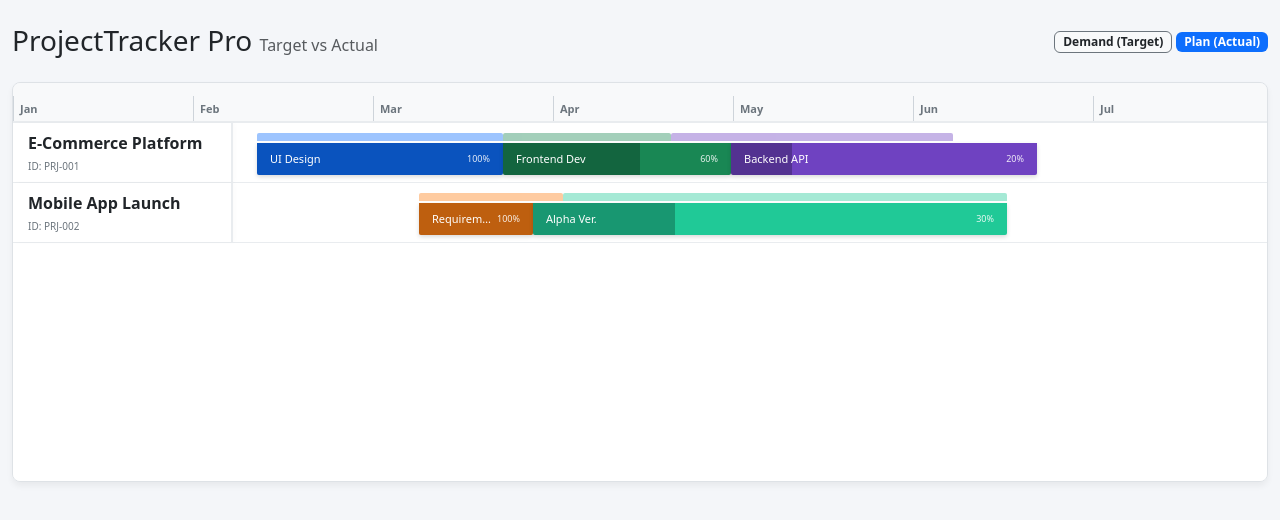
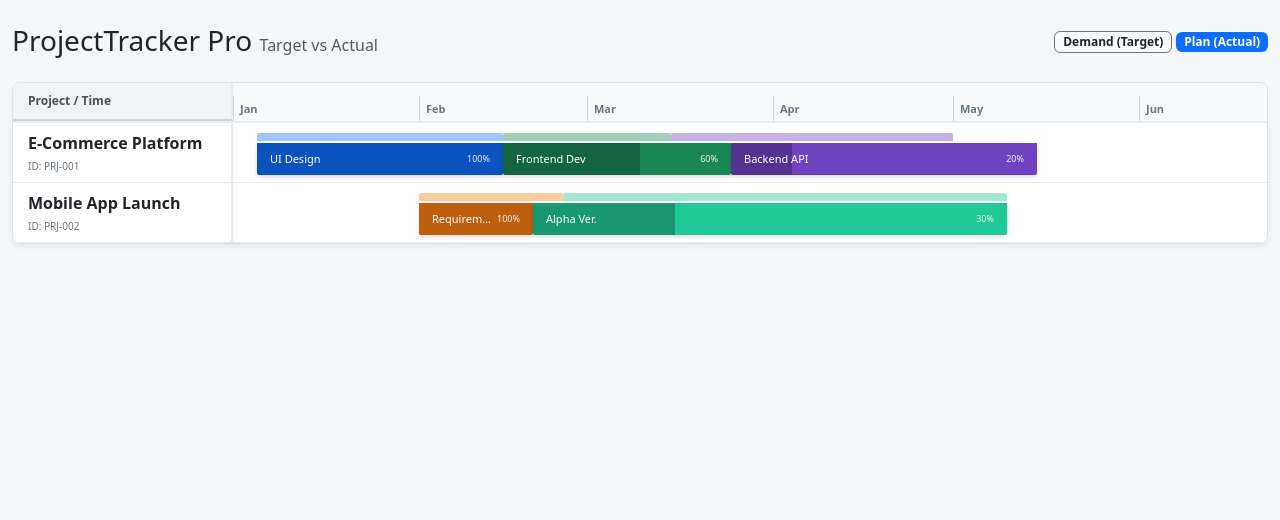
Before and after one commit to virusx1984/ProjectTracker, a plain HTML site: page index.html in a window 1280 px wide. Drawn offline with nearby package versions, Linux system fonts and the light colour scheme.

Commit message:
保留线这个style

```diff
--- a/css/style.css
+++ b/css/style.css
@@ -5,21 +5,57 @@ body {
 
 #tracker-wrapper {
     position: relative;
-    overflow-x: auto;
     background-color: #fff;
     border: 1px solid #dee2e6;
     border-radius: 8px;
-    box-shadow: 0 4px 6px rgba(0, 0, 0, 0.05);
-    min-height: 400px;
+    box-shadow: 0 4px 6px rgba(0,0,0,0.05);
+
+    /* Limit height and enable 2-axis scrolling */
+    max-height: 600px;
+    overflow: auto;
 }
 
 /* --- Timeline Header --- */
 #timeline-header {
     height: 40px;
+    background: #f8f9fa;
+    border-bottom: 2px solid #e9ecef;
+
+    /* Sticky Top Behavior */
+    position: sticky;
+    top: 0;
+    z-index: 1000; /* Stays above project rows */
+
+    display: flex;
+    /* Ensure header stretches to fit content width */
+    min-width: max-content;
+}
+
+/* Corner Placeholder (Sticky Top-Left) */
+.header-corner-placeholder {
+    width: 220px;       /* Matches project-name-label width */
+    flex-shrink: 0;
+    background: #f1f3f5;
+    border-right: 2px solid #e9ecef;
+    border-bottom: 2px solid #ced4da;
+
+    /* Bi-directional Sticky (Top:0, Left:0) */
+    position: sticky;
+    left: 0;
+    top: 0;
+    z-index: 1100; /* Highest layer, covers everything */
+
+    display: flex;
+    align-items: center;
+    padding-left: 15px;
+    font-weight: bold;
+    color: #495057;
+    font-size: 12px;
+}
+
+#header-ticks-container {
     position: relative;
-    border-bottom: 2px solid #e9ecef;
-    background: #f8f9fa;
-    min-width: 100%;
+    flex-grow: 1;
 }
 
 .time-mark {
@@ -34,33 +70,37 @@ body {
     line-height: 25px;
 }
 
-/* --- Project Row Structure --- */
+/* --- Project Row --- */
 .project-row {
-    height: 60px; /* 原本是 85px -> 降為 60px */
+    height: 60px;
     position: relative;
     border-bottom: 1px solid #e9ecef;
     background-color: #fff;
     display: flex;
     align-items: center;
+    /* Ensure row stretches to fit timeline width */
+    min-width: max-content;
 }
 
 .project-row:hover {
     background-color: #fafafa;
 }
 
+/* Sticky Left Column (Project Name) */
 .project-name-label {
     position: sticky;
     left: 0;
-    z-index: 100;
-    background: #fff;
-    width: 220px;
+    z-index: 900; /* Above bars, below header */
+
+    background: #fff; /* Opaque background is crucial for sticky effect */
+    width: 220px;     /* Matches header-corner-placeholder width */
     height: 100%;
     padding: 10px 15px;
     border-right: 2px solid #e9ecef;
     display: flex;
     flex-direction: column;
     justify-content: center;
-    box-shadow: 2px 0 5px rgba(0, 0, 0, 0.02);
+    box-shadow: 2px 0 5px rgba(0,0,0,0.02);
 }
 
 .milestone-container {
@@ -72,8 +112,8 @@ body {
 /* --- Gantt Bars (Common) --- */
 .gantt-bar {
     position: absolute;
-    border-radius: 2px; /* Slightly sharper corners for stacking */
-    font-size: 11px;    /* Slightly larger text for the big bar */
+    border-radius: 2px;
+    font-size: 11px;
     display: flex;
     align-items: center;
     padding: 0 8px;
@@ -83,11 +123,10 @@ body {
     transition: all 0.2s;
 }
 
-/* Style 1: Demand Bar (Top, Thin, 20%) */
-/* Style 1: Demand Bar (Top, Thin, Faded Shadow) */
+/* Style 1: Demand Bar (Top, Thin, Faded) */
 .demand-bar {
-    height: 8px;           /* 保持原高度 */
-    top: 10px;             /* 往上提，距离顶部 10px */
+    height: 8px;
+    top: 10px;
 
     opacity: 0.4;
     border: none;
@@ -99,15 +138,15 @@ body {
 
 /* Style 2: Plan Bar (Bottom, Thick, Solid) */
 .plan-bar {
-    height: 32px;          /* 保持原高度 */
+    height: 32px;
 
-    /* 计算位置：Demand Top(10) + Demand Height(8) + Gap(2) = 20px */
-    top: 20px;             /* 紧贴上方，留 2px 缝隙 */
+    /* Position: Demand Top(10) + Demand Height(8) + Gap(2) = 20px */
+    top: 20px;
 
     color: #fff;
     z-index: 20;
     box-shadow: 0 2px 4px rgba(0,0,0,0.15);
-    line-height: 32px;     /* 保持文字垂直居中 */
+    line-height: 32px;
     border-radius: 0 0 2px 2px;
 }
 
@@ -121,22 +160,12 @@ body {
     z-index: 0;
 }
 
-.bar-label {
+/* Internal Content Layout */
+.plan-bar-content {
     position: relative;
     z-index: 2;
-    text-shadow: 0 0 2px rgba(255, 255, 255, 0.5);
-}
-
-.plan-bar .bar-label {
-    text-shadow: none;
-}
-
-/* 新增：Plan Bar 內部的名稱與百分比排版 */
-.plan-bar-content {
-    position: relative;
-    z-index: 2; /* 確保文字浮在進度遮罩層(overlay)之上 */
     display: flex;
-    justify-content: space-between; /* 名稱靠左，百分比靠右 */
+    justify-content: space-between;
     align-items: center;
     width: 100%;
     height: 100%;
@@ -146,9 +175,9 @@ body {
 .plan-name {
     font-weight: 500;
     overflow: hidden;
-    text-overflow: ellipsis; /* 文字太長顯示 ... */
+    text-overflow: ellipsis;
     white-space: nowrap;
-    margin-right: 5px; /* 與右邊的百分比保持距離 */
+    margin-right: 5px;
 }
 
 .plan-pct {
--- a/index.html
+++ b/index.html
@@ -21,7 +21,11 @@
         </div>
 
         <div id="tracker-wrapper">
-            <div id="timeline-header"></div>
+            <div id="timeline-header" class="d-flex">
+                <div class="header-corner-placeholder">Project / Time</div>
+                <div id="header-ticks-container"></div>
+            </div>
+
             <div id="projects-container"></div>
         </div>
     </div>
--- a/js/script.js
+++ b/js/script.js
@@ -2,6 +2,7 @@ $(document).ready(function () {
     // --- Configuration ---
     const PIXELS_PER_DAY = 6;
     const TRACKER_START_DATE = new Date("2025-01-01");
+    const RENDER_MONTHS_COUNT = 12; // Render header for 12 months
 
     // --- Sample Data ---
     const projectData = [
@@ -65,20 +66,26 @@ $(document).ready(function () {
 
     function renderTracker() {
         const $container = $('#projects-container');
-        const $header = $('#timeline-header');
+        const $headerTicks = $('#header-ticks-container');
 
         // 1. Clear previous content
         $container.empty();
-        $header.empty();
+        $headerTicks.empty();
 
-        // 2. Render Header (Time Scale - 8 Months)
-        for (let i = 0; i < 8; i++) {
-            let leftPos = i * 30 * PIXELS_PER_DAY;
-            let labelDate = new Date(TRACKER_START_DATE);
-            labelDate.setMonth(labelDate.getMonth() + i);
-            let monthName = labelDate.toLocaleString('default', { month: 'short' });
+        // 2. Render Timeline Header
+        // FIXED: Use real Date objects to calculate position instead of assuming 30 days per month
+        for(let i=0; i < RENDER_MONTHS_COUNT; i++) {
+            // Calculate exact date for the start of the month
+            let targetMonthDate = new Date(TRACKER_START_DATE);
+            targetMonthDate.setMonth(targetMonthDate.getMonth() + i);
 
-            $header.append(`<div class="time-mark" style="left: ${leftPos}px">${monthName}</div>`);
+            // Calculate exact pixels from start
+            let daysFromStart = getDaysDiff(TRACKER_START_DATE, targetMonthDate);
+            let leftPos = daysFromStart * PIXELS_PER_DAY;
+
+            let monthName = targetMonthDate.toLocaleString('default', { month: 'short' });
+
+            $headerTicks.append(`<div class="time-mark" style="left: ${leftPos}px">${monthName}</div>`);
         }
 
         // 3. Render Projects
@@ -98,7 +105,7 @@ $(document).ready(function () {
 
             const $rowContext = $(`#milestones-${project.project_id}`);
 
-            // Initialize TWO anchors
+            // Initialize Dual Track Anchors
             let currentPlanAnchor = project.start_date;
             let currentDemandAnchor = project.start_date;
 
@@ -116,7 +123,6 @@ $(document).ready(function () {
                     <div class="gantt-bar demand-bar"
                          style="left: ${demandLeft}px; width: ${demandWidth}px; background-color: ${ms.color};"
                          title="Demand: ${ms.name} (Due: ${demandEndDate})">
-                         <span class="bar-label">${ms.name}</span>
                     </div>
                 `;
                 $rowContext.append(demandHTML);
@@ -129,8 +135,7 @@ $(document).ready(function () {
                 const planLeft = planOffset * PIXELS_PER_DAY;
                 const progressPct = Math.round(ms.status_progress * 100);
 
-                // 核心邏輯：如果寬度大於 60px，才生成文字內容
-                // 否則 innerContent 為空，只依賴 title (hover) 顯示資訊
+                // Determine if text should be displayed (Threshold: 60px)
                 let innerContent = '';
                 if (planWidth > 60) {
                     innerContent = `
```
